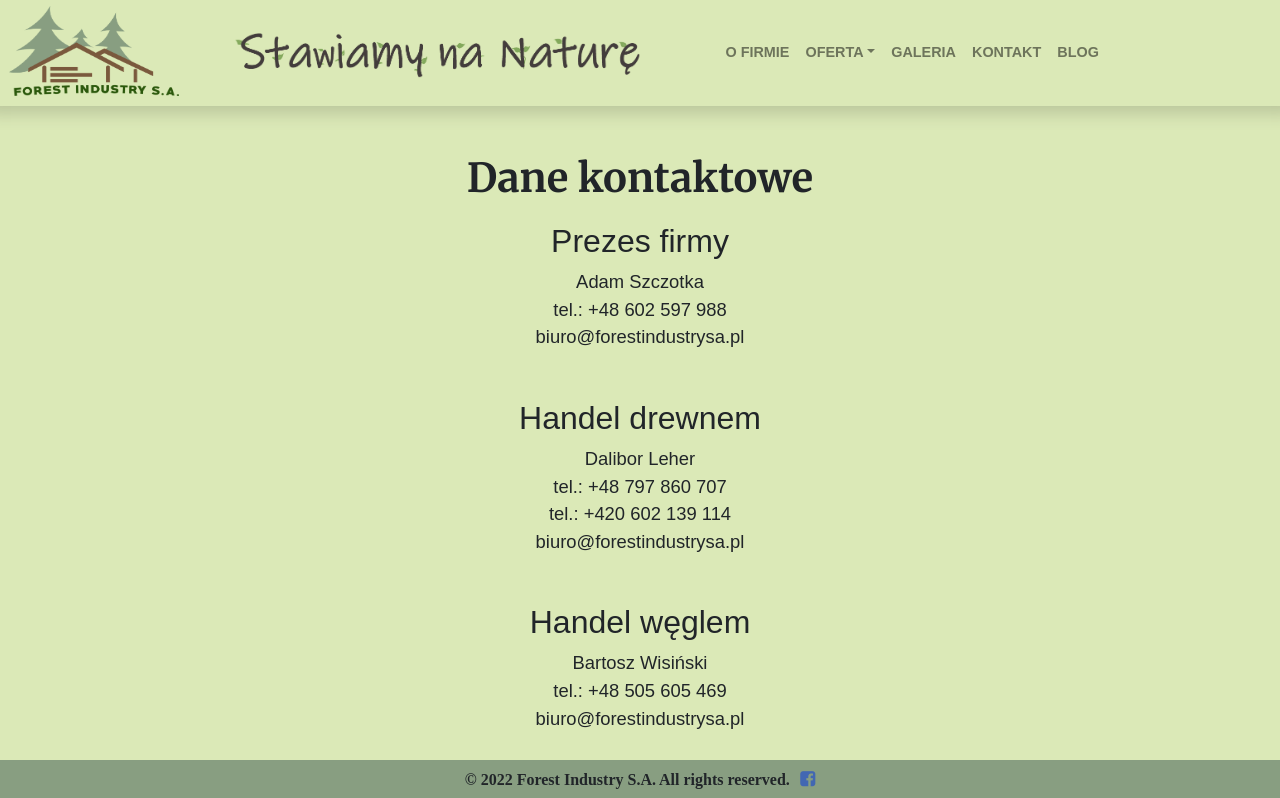
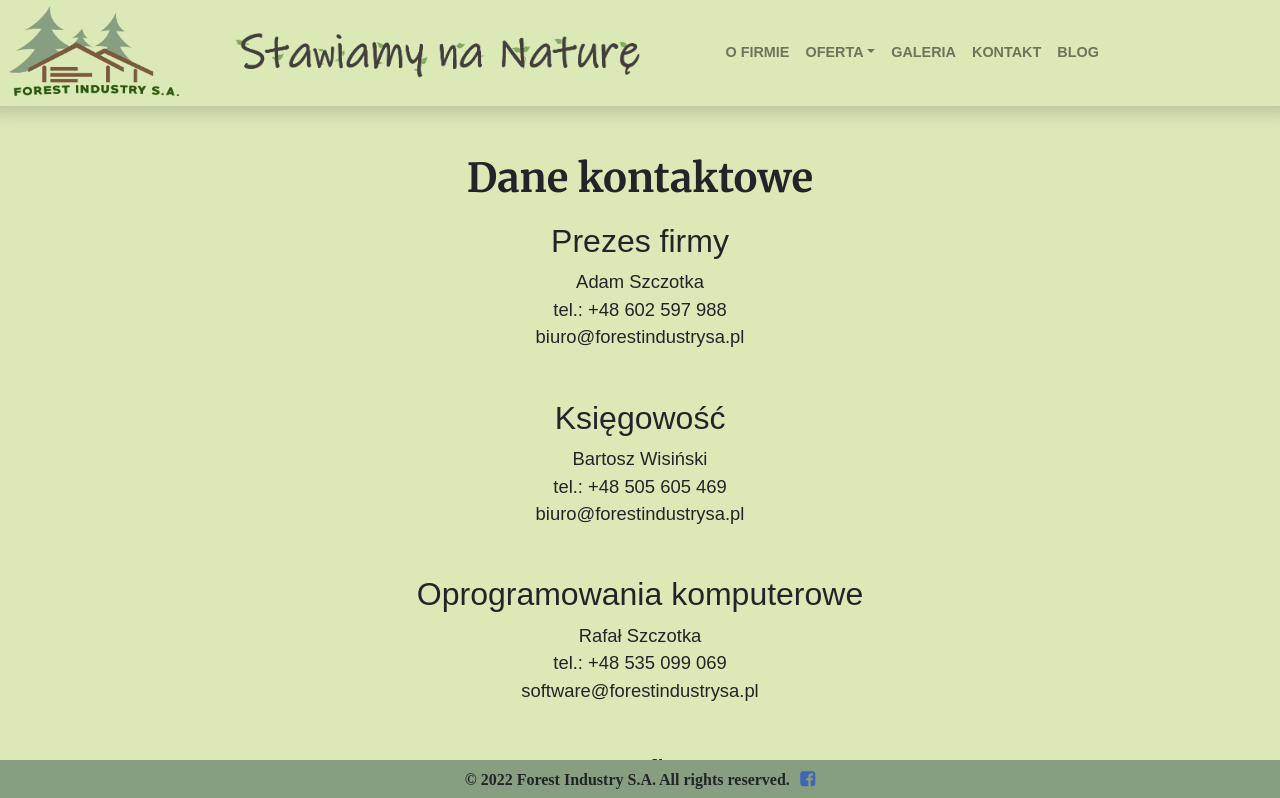
Before and after one commit to spazzola/Forest-Industry-Web-Page-SSR, a Nuxt app: page /TheContact in a window 1280 px wide. Shown: the top 798 px of the page. Built offline with nearby package versions, Linux system fonts and the light colour scheme.

Commit message:
Refactor

```diff
--- a/pages/TheContact.vue
+++ b/pages/TheContact.vue
@@ -13,16 +13,7 @@
       </div>
 
       <div class="contactTile">
-        <h2>Handel drewnem</h2>
-        Dalibor Leher <br />
-        tel.: +48 797 860 707 <br />
-        tel.: +420 602 139 114 <br />
-        biuro@forestindustrysa.pl <br />
-        <br />
-      </div>
-
-      <div class="contactTile">
-        <h2>Handel węglem</h2>
+        <h2>Księgowość</h2>
         Bartosz Wisiński <br />
         tel.: +48 505 605 469 <br />
         biuro@forestindustrysa.pl <br />
```
